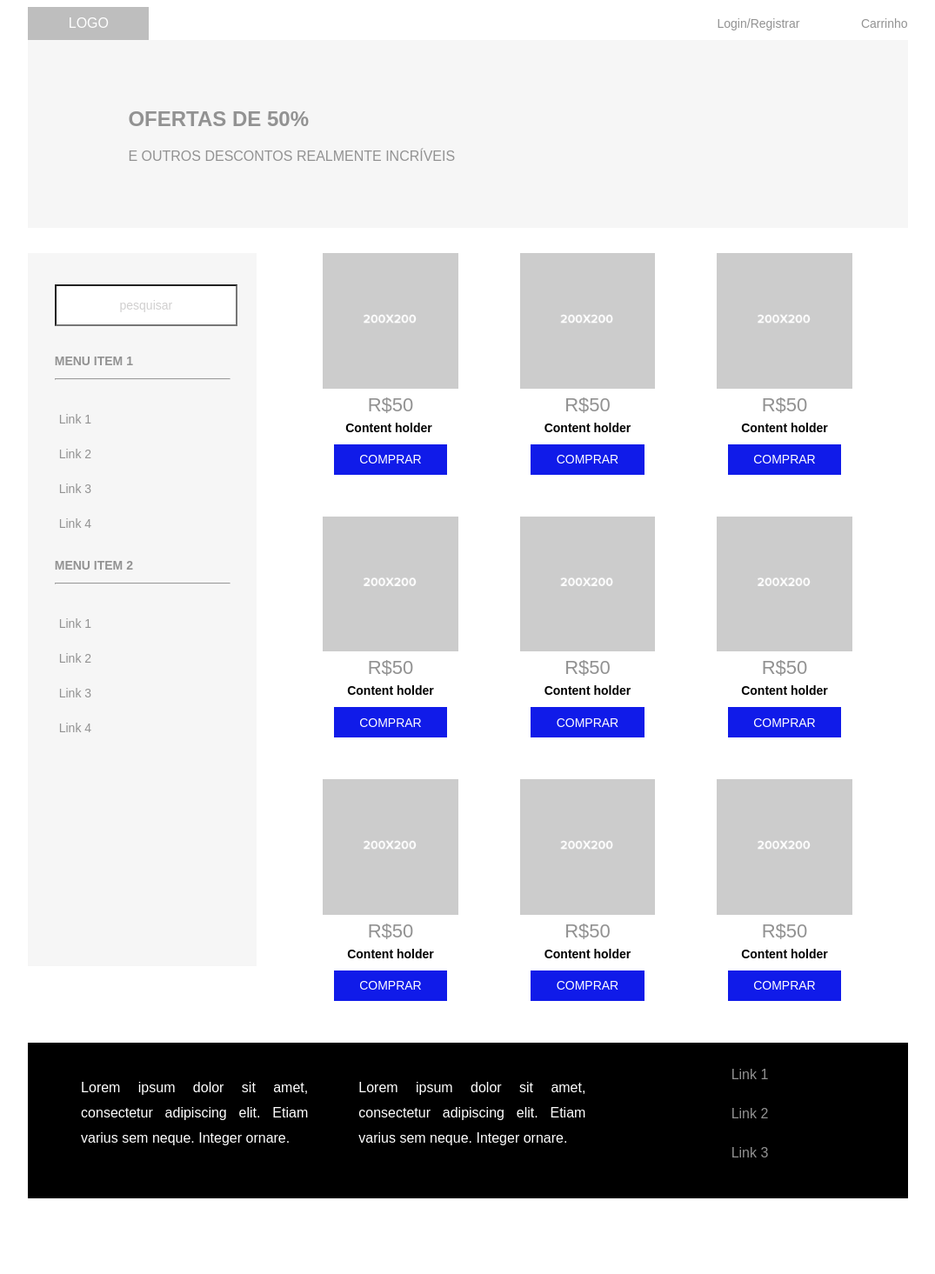
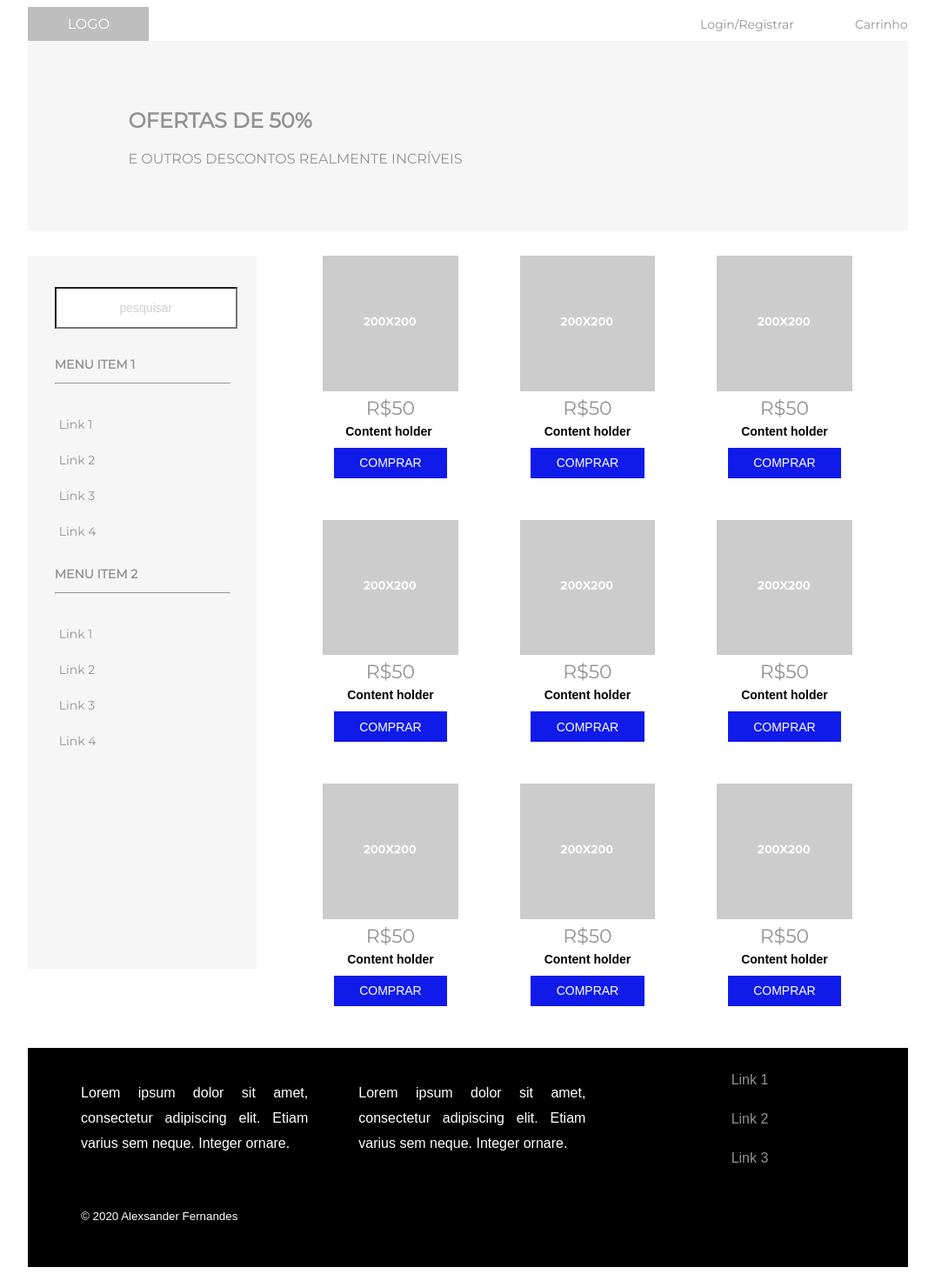
Before and after one commit to alexsanderfer/ecommerce, a PHP site: page / in a window 1280 px wide. Shown: the whole page at 87% size, without its empty margins (102-1177 px from the left). Before the commit the page ends 1378 px from the top, so only its background shows below. Run offline with PHP 8.4, Linux system fonts and the light colour scheme.

Commit message:
Direitos autorais adicionados

```diff
--- a/eCommerceAssets/styles/eCommerceStyle.css
+++ b/eCommerceAssets/styles/eCommerceStyle.css
@@ -383,11 +383,11 @@
 	left: -2%;
 }
 #mainWrapper footer div {
-	width: 100%;
-	margin-left: -16px;
-	text-align: justify;
-	padding-bottom: 16px;
-	overflow: auto;
+    width: 100%;
+    margin-left: -16px;
+    text-align: center;
+    padding-bottom: 16px;
+    overflow: auto;
 }
 /* Unordered list for menu elements */
 .menu ul {
@@ -406,3 +406,19 @@
 	padding-left: 0px;
 }
 }
+
+.copyright {
+	clear: both;
+	overflow: auto;
+	background-color: rgba(0,0,0,1.00);
+	color: white;
+	font-family: source-sans-pro, sans-serif;
+	font-style: normal;
+	font-weight: 200;
+	line-height: 1.8;
+	padding-top: 22px;
+	padding-left: 22px;
+	text-align: center;
+	padding-bottom: 22px;
+	padding-right: 22px;
+}
--- a/index.html
+++ b/index.html
@@ -6,6 +6,7 @@
 <meta name="viewport" content="width=device-width, initial-scale=1">
 <link href="eCommerceAssets/styles/eCommerceStyle.css" rel="stylesheet" type="text/css">
 <script>var __adobewebfontsappname__="dreamweaver"</script>
+<link href="https://fonts.googleapis.com/css2?family=Montserrat&display=swap" rel="stylesheet">
 <script src="http://use.edgefonts.net/montserrat:n4:default;source-sans-pro:n2:default.js" type="text/javascript"></script>
 </head>
 
@@ -132,6 +133,8 @@
       <p><a href="#" title="Link">Link 2</a></p>
       <p><a href="#" title="Link">Link 3</a></p>
     </div>
+	  <div class="copyright">
+	  	<small>&copy; 2020 Alexsander Fernandes</small></div>
   </footer>
 </div>
 </body>
```
